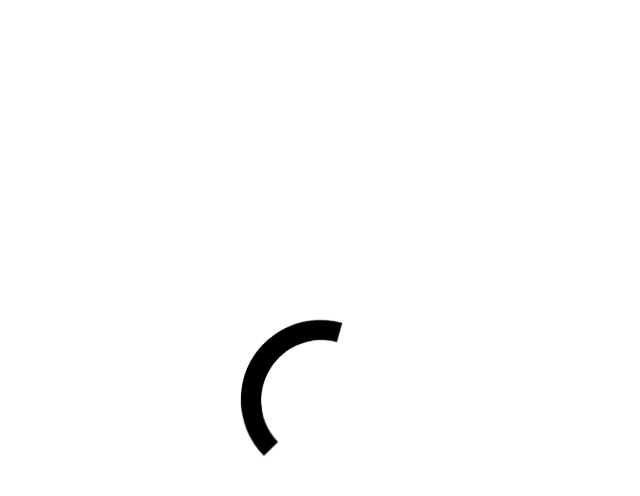
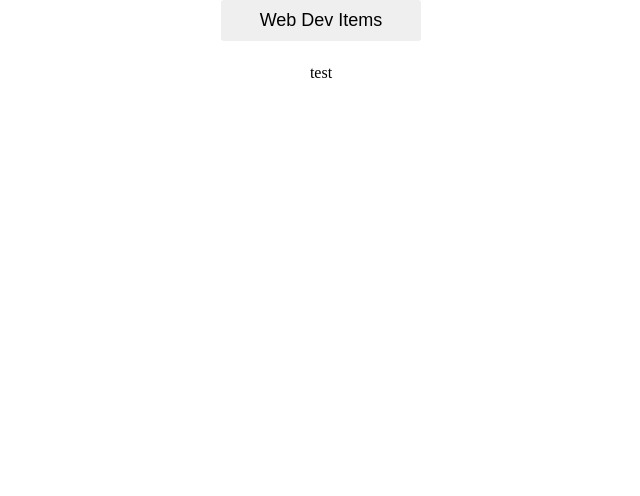
Before and after one commit to cookieMonsterDev/react-playground, a React (Create React App) app: page / in a window 1280 px wide. Shown: the top 496 px of the page, without its empty margins (319-959 px from the left). Built offline with nearby package versions, Linux system fonts and the light colour scheme.

Commit message:
feat: drop menu

```diff
--- a/src/App.js
+++ b/src/App.js
@@ -1,9 +1,10 @@
-import Loader from './components/Loader/Loader';
+// import Loader from './components/Loader/Loader';
+import DropDownMenu from './components/DropDownMenu/DropDownMenu1';
 
 function App() {
   return (
     <div>
-      <Loader />
+      <DropDownMenu />
     </div>
   );
 }
--- /dev/null
+++ b/src/components/DropDownMenu/DropDownMenu1.js
@@ -0,0 +1,112 @@
+import React, { useState } from 'react';
+import styled, { css } from 'styled-components';
+
+const DropDownMenu = () => {
+  const [active, setActive] = useState(false);
+
+  return (
+    <Window>
+      <MenuBox>
+        <MenuButton onClick={() => setActive(!active)}>
+          Web Dev Items
+        </MenuButton>
+        <List isActive={active}>
+          <li key={1}>
+            <a href="https://www.youtube.com/">HTML/CSS</a>
+          </li>
+          <li key={2}>
+            <a href="https://www.youtube.com/">JavaScript</a>
+          </li>
+          <li key={3}>
+            <a href="https://www.youtube.com/">PHP</a>
+          </li>
+          <li key={4}>
+            <a href="https://www.youtube.com/">Python</a>
+          </li>
+          <li key={5}>
+            <a href="https://www.youtube.com/">NodeJs</a>
+          </li>
+        </List>
+      </MenuBox>
+      <div> test </div>
+    </Window>
+  );
+};
+
+export default DropDownMenu;
+
+const Window = styled.div`
+  width: 100vw;
+  height: 100vh;
+  display: flex;
+  justify-content: flex-start;
+  align-items: center;
+  flex-direction: column;
+`;
+
+const MenuBox = styled.nav`
+  width: 200px;
+  height: 4rem;
+  position: relative
+`;
+
+const MenuButton = styled.button`
+  width: 100%;
+  font-size: 18px;
+  padding: 10px 0;
+  border: none;
+  border-radius: 3px;
+  cursor: pointer;
+`;
+
+const List = styled.ul`
+  list-style: none;
+  margin-top: 10px;
+  padding: 0;
+
+
+  > li {
+    margin: 5px 0;
+    border-radius: 3px;
+    opacity: 0;
+    transition: 0.5s all cubic-bezier(0.175, 0.885, 0.32, 1.275);
+    transition-delay: 0.1s;
+  }
+
+  > li > a {
+    color: #fff;
+    text-decoration: none;
+    font-size: 18px;
+    padding: 8px 10px;
+    display: block;
+  }
+
+  > li:nth-child(odd) {
+    background-color: #2e86de;
+    transform: rotateZ(50deg);
+    transform-origin: left center;
+  }
+
+  > li:nth-child(even) {
+    background-color: #54a0ff;
+    transform: rotateZ(-50deg);
+    transform-origin: right center;
+  }
+
+  ${(props) =>
+    props.isActive &&
+    css`
+      > li {
+        opacity: 1;
+        transform: none;
+      }
+
+      > li:nth-child(odd) {
+        transform: none;
+      }
+
+      > li:nth-child(even) {
+        transform: none;
+      }
+    `}
+`;
```
